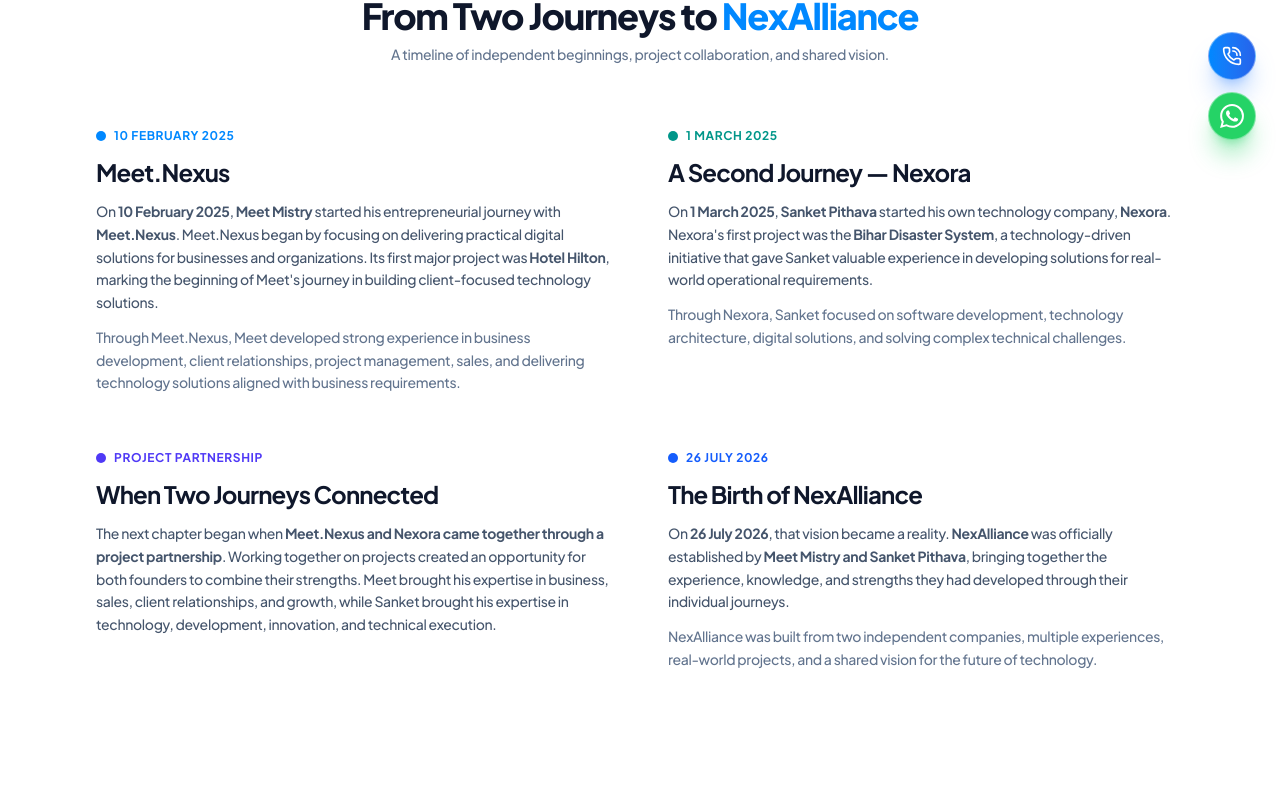
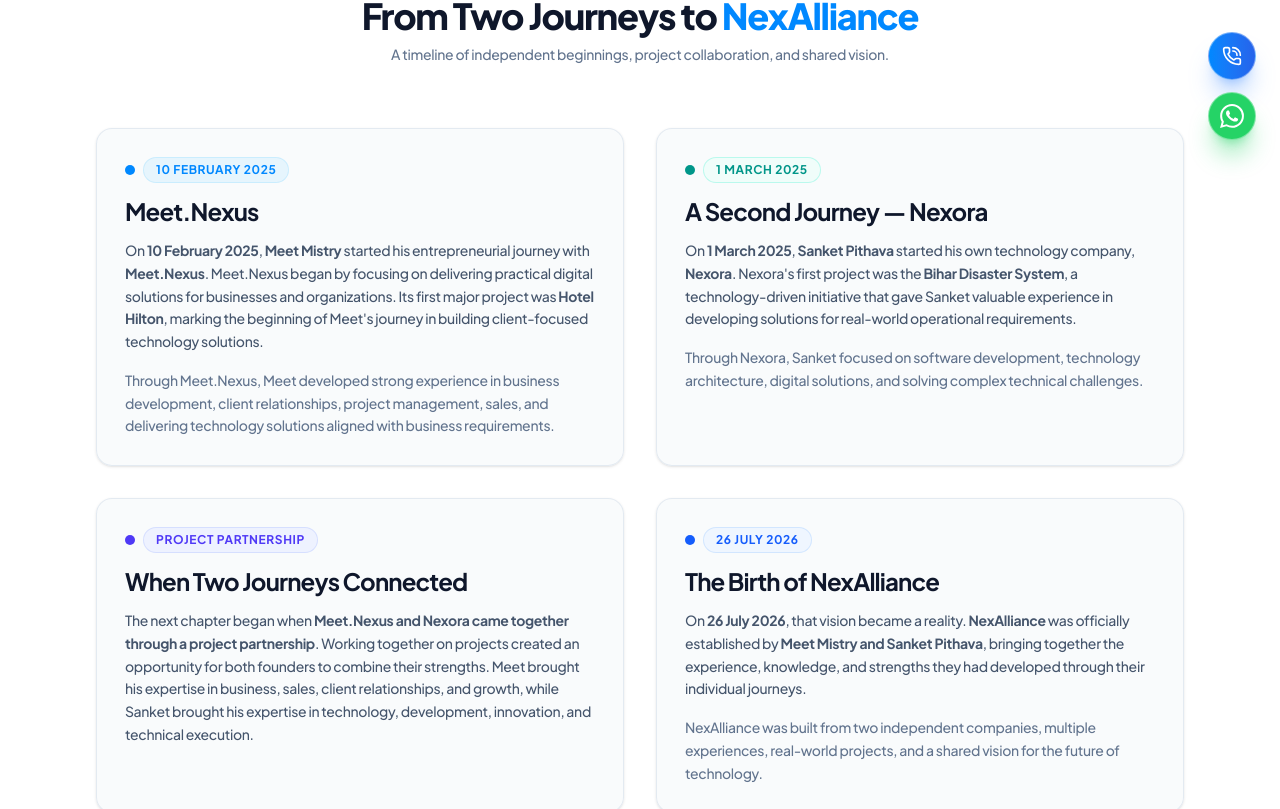
Before and after one commit to sakshipatil5436-ai/NexAlliance, a React (Vite) app: page /about in a window 1280 px wide. Shown: the part 636-1445 px from the top of the page. Built offline with nearby package versions, Linux system fonts and the light colour scheme.

Commit message:
Enlarge logo size, optimize animation performance, and sync BookingModal header layout

```diff
--- a/src/components/AboutSection.jsx
+++ b/src/components/AboutSection.jsx
@@ -124,137 +124,115 @@
             </p>
           </div>
 
-          {/* Direct Plain Screen Layout (NO BOXES, NO BOX BORDERS) */}
-          <div className="relative z-10 grid grid-cols-1 md:grid-cols-2 gap-10 sm:gap-14 items-start">
+          {/* Our Story Grid Cards */}
+          <div className="relative z-10 grid grid-cols-1 md:grid-cols-2 gap-6 sm:gap-8 items-stretch transform-gpu">
             {/* Story Block 1: Meet.Nexus */}
             <motion.div
-              initial={{ opacity: 0, y: 25 }}
+              initial={{ opacity: 0, y: 15 }}
               whileInView={{ opacity: 1, y: 0 }}
-              viewport={{ once: true, amount: 0.2 }}
-              transition={{ duration: 0.6 }}
-              className="space-y-3 text-left"
+              viewport={{ once: true }}
+              transition={{ duration: 0.3 }}
+              whileHover={{ y: -4 }}
+              className="bg-slate-50/80 hover:bg-white border border-slate-200/90 hover:border-[#0088FF]/50 rounded-2xl p-6 sm:p-7 shadow-sm hover:shadow-xl transition-all duration-200 text-left space-y-3.5 transform-gpu flex flex-col justify-between"
             >
+              <div className="space-y-3">
                 <div className="flex items-center gap-2">
                   <span className="w-2.5 h-2.5 rounded-full bg-[#0088FF]" />
-                <span className="text-xs font-bold uppercase tracking-wider text-[#0088FF]">10 February 2025</span>
+                  <span className="text-xs font-bold uppercase tracking-wider text-[#0088FF] bg-sky-100/70 px-3 py-1 rounded-full border border-sky-200/60">
+                    10 February 2025
+                  </span>
                 </div>
                 <h3 className="font-heading text-xl sm:text-2xl font-bold text-slate-900">
                   Meet.Nexus
                 </h3>
-              <motion.p
-                initial={{ opacity: 0, y: 15 }}
-                whileInView={{ opacity: 1, y: 0 }}
-                viewport={{ once: true }}
-                transition={{ duration: 0.6, delay: 0.1 }}
-                className="text-xs sm:text-sm text-slate-600 leading-relaxed font-medium"
-              >
+                <p className="text-xs sm:text-sm text-slate-600 leading-relaxed font-medium">
                   On <strong>10 February 2025</strong>, <strong>Meet Mistry</strong> started his entrepreneurial journey with <strong>Meet.Nexus</strong>. Meet.Nexus began by focusing on delivering practical digital solutions for businesses and organizations. Its first major project was <strong>Hotel Hilton</strong>, marking the beginning of Meet's journey in building client-focused technology solutions.
-              </motion.p>
-              <motion.p
-                initial={{ opacity: 0, y: 15 }}
-                whileInView={{ opacity: 1, y: 0 }}
-                viewport={{ once: true }}
-                transition={{ duration: 0.6, delay: 0.2 }}
-                className="text-xs sm:text-sm text-slate-500 leading-relaxed font-medium"
-              >
+                </p>
+                <p className="text-xs sm:text-sm text-slate-500 leading-relaxed font-medium pt-1">
                   Through Meet.Nexus, Meet developed strong experience in business development, client relationships, project management, sales, and delivering technology solutions aligned with business requirements.
-              </motion.p>
+                </p>
+              </div>
             </motion.div>
 
             {/* Story Block 2: Nexora */}
             <motion.div
-              initial={{ opacity: 0, y: 25 }}
+              initial={{ opacity: 0, y: 15 }}
               whileInView={{ opacity: 1, y: 0 }}
-              viewport={{ once: true, amount: 0.2 }}
-              transition={{ duration: 0.6, delay: 0.1 }}
-              className="space-y-3 text-left"
+              viewport={{ once: true }}
+              transition={{ duration: 0.3, delay: 0.05 }}
+              whileHover={{ y: -4 }}
+              className="bg-slate-50/80 hover:bg-white border border-slate-200/90 hover:border-[#0088FF]/50 rounded-2xl p-6 sm:p-7 shadow-sm hover:shadow-xl transition-all duration-200 text-left space-y-3.5 transform-gpu flex flex-col justify-between"
             >
+              <div className="space-y-3">
                 <div className="flex items-center gap-2">
                   <span className="w-2.5 h-2.5 rounded-full bg-teal-600" />
-                <span className="text-xs font-bold uppercase tracking-wider text-teal-600">1 March 2025</span>
+                  <span className="text-xs font-bold uppercase tracking-wider text-teal-600 bg-teal-50 px-3 py-1 rounded-full border border-teal-200/60">
+                    1 March 2025
+                  </span>
                 </div>
                 <h3 className="font-heading text-xl sm:text-2xl font-bold text-slate-900">
                   A Second Journey — Nexora
                 </h3>
-              <motion.p
-                initial={{ opacity: 0, y: 15 }}
-                whileInView={{ opacity: 1, y: 0 }}
-                viewport={{ once: true }}
-                transition={{ duration: 0.6, delay: 0.15 }}
-                className="text-xs sm:text-sm text-slate-600 leading-relaxed font-medium"
-              >
+                <p className="text-xs sm:text-sm text-slate-600 leading-relaxed font-medium">
                   On <strong>1 March 2025</strong>, <strong>Sanket Pithava</strong> started his own technology company, <strong>Nexora</strong>. Nexora's first project was the <strong>Bihar Disaster System</strong>, a technology-driven initiative that gave Sanket valuable experience in developing solutions for real-world operational requirements.
-              </motion.p>
-              <motion.p
-                initial={{ opacity: 0, y: 15 }}
-                whileInView={{ opacity: 1, y: 0 }}
-                viewport={{ once: true }}
-                transition={{ duration: 0.6, delay: 0.25 }}
-                className="text-xs sm:text-sm text-slate-500 leading-relaxed font-medium"
-              >
+                </p>
+                <p className="text-xs sm:text-sm text-slate-500 leading-relaxed font-medium pt-1">
                   Through Nexora, Sanket focused on software development, technology architecture, digital solutions, and solving complex technical challenges.
-              </motion.p>
+                </p>
+              </div>
             </motion.div>
 
             {/* Story Block 3: When Two Journeys Connected */}
             <motion.div
-              initial={{ opacity: 0, y: 25 }}
+              initial={{ opacity: 0, y: 15 }}
               whileInView={{ opacity: 1, y: 0 }}
-              viewport={{ once: true, amount: 0.2 }}
-              transition={{ duration: 0.6 }}
-              className="space-y-3 text-left"
+              viewport={{ once: true }}
+              transition={{ duration: 0.3, delay: 0.1 }}
+              whileHover={{ y: -4 }}
+              className="bg-slate-50/80 hover:bg-white border border-slate-200/90 hover:border-[#0088FF]/50 rounded-2xl p-6 sm:p-7 shadow-sm hover:shadow-xl transition-all duration-200 text-left space-y-3.5 transform-gpu flex flex-col justify-between"
             >
+              <div className="space-y-3">
                 <div className="flex items-center gap-2">
                   <span className="w-2.5 h-2.5 rounded-full bg-indigo-600" />
-                <span className="text-xs font-bold uppercase tracking-wider text-indigo-600">Project Partnership</span>
+                  <span className="text-xs font-bold uppercase tracking-wider text-indigo-600 bg-indigo-50 px-3 py-1 rounded-full border border-indigo-200/60">
+                    Project Partnership
+                  </span>
                 </div>
                 <h3 className="font-heading text-xl sm:text-2xl font-bold text-slate-900">
                   When Two Journeys Connected
                 </h3>
-              <motion.p
-                initial={{ opacity: 0, y: 15 }}
-                whileInView={{ opacity: 1, y: 0 }}
-                viewport={{ once: true }}
-                transition={{ duration: 0.6, delay: 0.1 }}
-                className="text-xs sm:text-sm text-slate-600 leading-relaxed font-medium"
-              >
+                <p className="text-xs sm:text-sm text-slate-600 leading-relaxed font-medium">
                   The next chapter began when <strong>Meet.Nexus and Nexora came together through a project partnership</strong>. Working together on projects created an opportunity for both founders to combine their strengths. Meet brought his expertise in business, sales, client relationships, and growth, while Sanket brought his expertise in technology, development, innovation, and technical execution.
-              </motion.p>
+                </p>
+              </div>
             </motion.div>
 
             {/* Story Block 4: The Birth of NexAlliance */}
             <motion.div
-              initial={{ opacity: 0, y: 25 }}
+              initial={{ opacity: 0, y: 15 }}
               whileInView={{ opacity: 1, y: 0 }}
-              viewport={{ once: true, amount: 0.2 }}
-              transition={{ duration: 0.6, delay: 0.1 }}
-              className="space-y-3 text-left"
+              viewport={{ once: true }}
+              transition={{ duration: 0.3, delay: 0.15 }}
+              whileHover={{ y: -4 }}
+              className="bg-slate-50/80 hover:bg-white border border-slate-200/90 hover:border-[#0088FF]/50 rounded-2xl p-6 sm:p-7 shadow-sm hover:shadow-xl transition-all duration-200 text-left space-y-3.5 transform-gpu flex flex-col justify-between"
             >
+              <div className="space-y-3">
                 <div className="flex items-center gap-2">
                   <span className="w-2.5 h-2.5 rounded-full bg-blue-600" />
-                <span className="text-xs font-bold uppercase tracking-wider text-blue-600">26 July 2026</span>
+                  <span className="text-xs font-bold uppercase tracking-wider text-blue-600 bg-blue-50 px-3 py-1 rounded-full border border-blue-200/60">
+                    26 July 2026
+                  </span>
                 </div>
                 <h3 className="font-heading text-xl sm:text-2xl font-bold text-slate-900">
                   The Birth of NexAlliance
                 </h3>
-              <motion.p
-                initial={{ opacity: 0, y: 15 }}
-                whileInView={{ opacity: 1, y: 0 }}
-                viewport={{ once: true }}
-                transition={{ duration: 0.6, delay: 0.15 }}
-                className="text-xs sm:text-sm text-slate-600 leading-relaxed font-medium"
-              >
+                <p className="text-xs sm:text-sm text-slate-600 leading-relaxed font-medium">
                   On <strong>26 July 2026</strong>, that vision became a reality. <strong>NexAlliance</strong> was officially established by <strong>Meet Mistry and Sanket Pithava</strong>, bringing together the experience, knowledge, and strengths they had developed through their individual journeys.
-              </motion.p>
-              <motion.p
-                initial={{ opacity: 0, y: 15 }}
-                whileInView={{ opacity: 1, y: 0 }}
-                viewport={{ once: true }}
-                transition={{ duration: 0.6, delay: 0.25 }}
-                className="text-xs sm:text-sm text-slate-500 leading-relaxed font-medium"
-              >
+                </p>
+                <p className="text-xs sm:text-sm text-slate-500 leading-relaxed font-medium pt-1">
                   NexAlliance was built from two independent companies, multiple experiences, real-world projects, and a shared vision for the future of technology.
-              </motion.p>
+                </p>
+              </div>
             </motion.div>
           </div>
         </div>
@@ -333,27 +311,16 @@
             </h3>
           </motion.div>
 
-          <div className="grid grid-cols-1 md:grid-cols-2 lg:grid-cols-3 gap-6 text-left">
-            {timelineEvents.map((evt, idx) => {
-              const IconComponent = evt.icon;
-              // Directional initial position when reaching section: Left, Right, Top, Bottom
-              const directions = [
-                { x: -70, y: 0 },  // Left
-                { x: 70, y: 0 },   // Right
-                { x: 0, y: -50 },  // Top
-                { x: 0, y: 50 },   // Bottom
-              ];
-              const initPos = directions[idx % directions.length];
-
-              return (
+          <div className="grid grid-cols-1 md:grid-cols-2 lg:grid-cols-3 gap-6 text-left transform-gpu">
+            {timelineEvents.map((evt, idx) => (
               <motion.div
                 key={idx}
-                  initial={{ opacity: 0, ...initPos }}
-                  whileInView={{ opacity: 1, x: 0, y: 0 }}
-                  viewport={{ once: false, amount: 0.25 }}
-                  transition={{ type: "spring", stiffness: 280, damping: 20, delay: idx * 0.05 }}
-                  whileHover={{ scale: 1.03, y: -5, transition: { duration: 0.15, ease: "easeOut" } }}
-                  className="bg-slate-50/80 hover:bg-white border border-slate-200/90 hover:border-[#0088FF]/50 rounded-2xl p-6 shadow-sm hover:shadow-xl transition-all duration-300 flex flex-col justify-between group relative overflow-hidden"
+                initial={{ opacity: 0, y: 15 }}
+                whileInView={{ opacity: 1, y: 0 }}
+                viewport={{ once: true }}
+                transition={{ duration: 0.28, delay: idx * 0.04, ease: "easeOut" }}
+                whileHover={{ y: -4 }}
+                className="bg-slate-50/80 hover:bg-white border border-slate-200/90 hover:border-[#0088FF]/50 rounded-2xl p-6 shadow-sm hover:shadow-xl transition-all duration-200 flex flex-col justify-between group relative overflow-hidden transform-gpu"
               >
                   <div className="space-y-4">
                     {/* Top Row: Date Badge */}
@@ -384,8 +351,7 @@
                     </div>
                   )}
                 </motion.div>
-              );
-            })}
+            ))}
           </div>
         </div>
 
@@ -394,7 +360,7 @@
           <div className="grid grid-cols-2 md:grid-cols-4 gap-6 text-center">
             <div className="space-y-1">
               <div className="font-heading text-3xl sm:text-4xl font-extrabold text-[#0088FF]">
-                <AnimatedCounter end={40} suffix="+" duration={1800} />
+                <AnimatedCounter end={15} suffix="+" duration={1800} />
               </div>
               <span className="text-xs text-slate-500 font-medium">Projects Delivered</span>
             </div>
--- a/src/components/Navbar.jsx
+++ b/src/components/Navbar.jsx
@@ -33,7 +33,7 @@
           : 'bg-transparent border-b-0 shadow-none'
       }`}
     >
-      <div className="max-w-7xl mx-auto px-4 sm:px-6 lg:px-8 h-16 sm:h-18 flex items-center justify-between">
+      <div className="max-w-7xl mx-auto px-4 sm:px-6 lg:px-8 h-18 sm:h-20 flex items-center justify-between">
 
         {/* NexAlliance Logo */}
         <NavLink to="/" className="shrink-0">
--- a/src/components/NexLogo.jsx
+++ b/src/components/NexLogo.jsx
@@ -1,14 +1,14 @@
 import React from 'react';
 
 export default function NexLogo({ theme = "light", size = "normal" }) {
-  const heightClass = size === "large" ? "h-16 sm:h-20" : "h-11 sm:h-13 md:h-15";
+  const heightClass = size === "large" ? "h-24 sm:h-28" : "h-14 sm:h-16 md:h-18";
 
   return (
     <div className="flex items-center cursor-pointer select-none">
       <img
         src="/logo.webp"
         alt="NexAlliance Official Logo"
-        className={`${heightClass} max-w-[130px] sm:max-w-[160px] md:max-w-[180px] w-auto object-contain drop-shadow-sm`}
+        className={`${heightClass} max-w-[170px] sm:max-w-[200px] md:max-w-[230px] w-auto object-contain drop-shadow-sm`}
       />
     </div>
   );
--- a/src/components/Portfolio.jsx
+++ b/src/components/Portfolio.jsx
@@ -144,7 +144,7 @@
     : projects.filter(p => p.category === activeTab);
 
   return (
-    <section id="portfolio" className={`scroll-mt-20 ${isHomePage ? 'py-10 sm:py-12' : 'pt-28 sm:pt-36 pb-16 sm:pb-20'} transition-colors duration-500 relative overflow-hidden select-none backdrop-blur-2xl ${isLight ? 'bg-[#F0F6FF]/70 text-slate-800' : 'bg-[#050B17]/80 text-white'
+    <section id="portfolio" className={`scroll-mt-20 ${isHomePage ? 'py-10 sm:py-12' : 'pt-28 sm:pt-36 pb-16 sm:pb-20'} transition-colors duration-500 relative overflow-hidden select-none ${isLight ? 'bg-[#F0F6FF] text-slate-800' : 'bg-[#050B17] text-white'
       }`}>
 
       {/* Fast & Dynamic GPU Marquee Keyframes */}
--- a/src/index.css
+++ b/src/index.css
@@ -14,6 +14,10 @@
     --font-sans: 'Plus Jakarta Sans', 'Inter', system-ui, -apple-system, BlinkMacSystemFont, 'Segoe UI', Roboto, sans-serif;
   }
 
+  html {
+    scrollbar-gutter: stable;
+  }
+
   html,
   body,
   #root {
@@ -28,6 +32,10 @@
     letter-spacing: -0.02em;
     -webkit-font-smoothing: antialiased;
     -moz-osx-font-smoothing: grayscale;
+  }
+
+  body.modal-open {
+    overflow: hidden !important;
   }
 
   * {
```
Also changed, not shown: src/components/BookingModal.jsx (+28 -15 lines), src/components/ProcessWorkflow.jsx (+13 -13 lines), src/components/Services.jsx (+13 -13 lines), src/components/Stats.jsx (+6 -6 lines), src/components/Testimonials.jsx (+11 -11 lines). Lines whose indentation alone changed are shown as unchanged.
